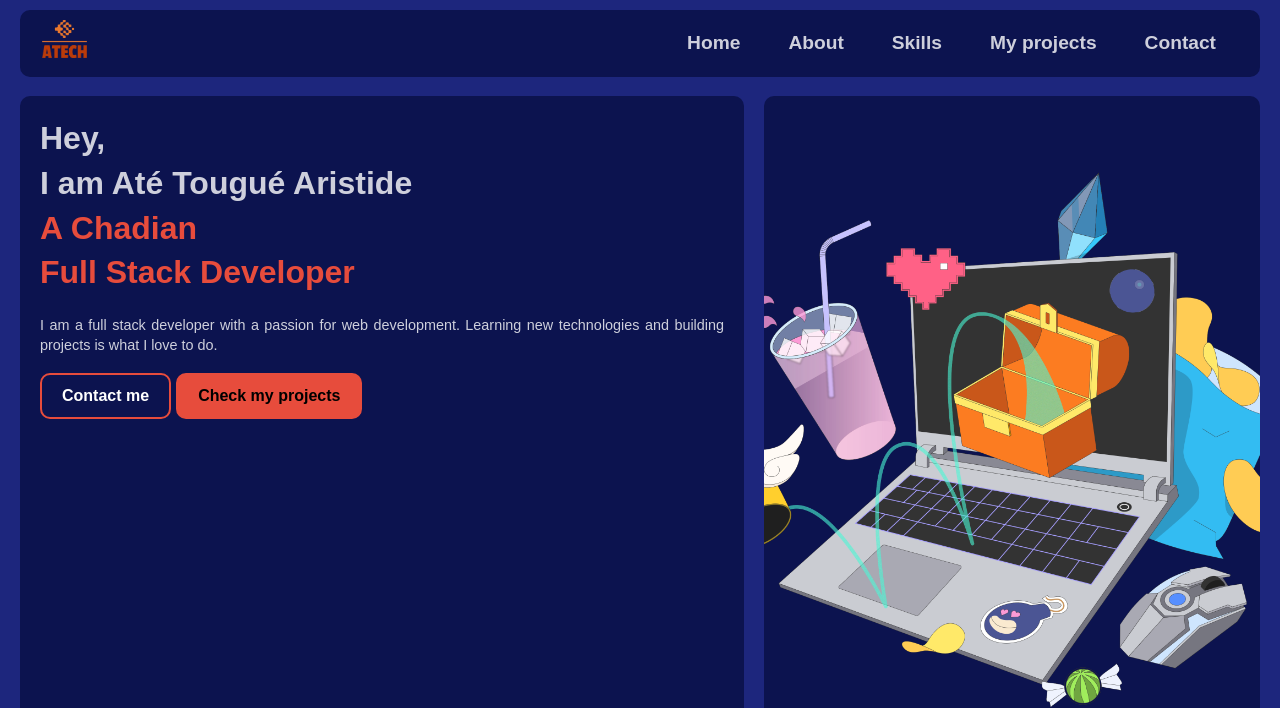
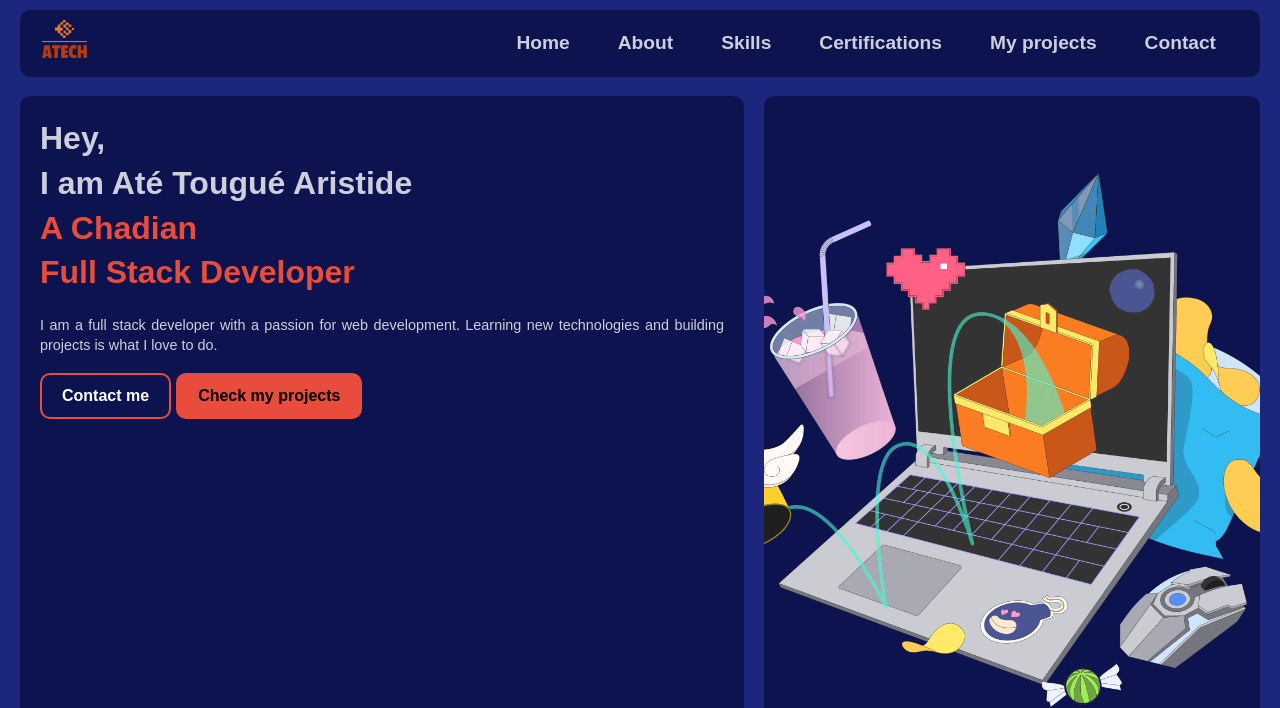
Before and after one commit to atetheone/atetheone.github.io, a website: page index.html in a window 1280 px wide. Shown: the top 708 px of the page. Drawn offline with nearby package versions, Linux system fonts and the light colour scheme.

Commit message:
include certif in the navbar

```diff
--- a/index.html
+++ b/index.html
@@ -54,6 +54,7 @@
             <li><a class="nav-link" href="#home">Home</a></li>
             <li><a class="nav-link" href="#about">About</a></li>
             <li><a class="nav-link" href="#skills">Skills</a></li>
+            <li><a class="nav-link" href="#certifications">Certifications</a></li>
             <li><a class="nav-link" href="#projects">My projects</a></li>
             <li><a class="nav-link" href="#contact">Contact</a></li>
           </ul>
```
